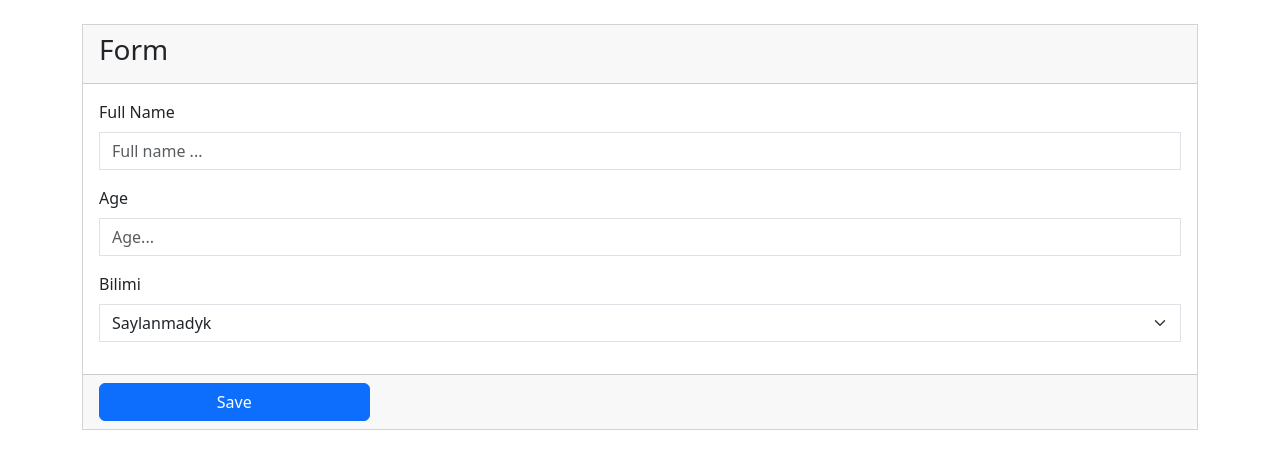
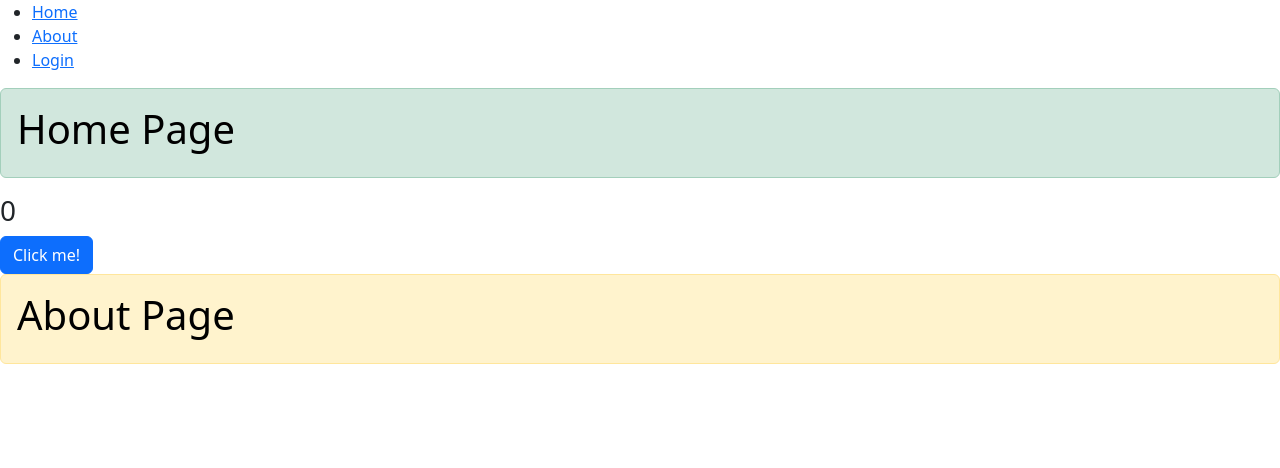
Before and after one commit to hudayberdipolat/react-lessons, a React (Create React App) app: page / in a window 1280 px wide. Shown: the top 468 px of the page. Built offline with nearby package versions, Linux system fonts and the light colour scheme.

Commit message:
react-router-dom + memo

```diff
--- a/package.json
+++ b/package.json
@@ -34,5 +34,8 @@
       "last 1 firefox version",
       "last 1 safari version"
     ]
+  },
+  "devDependencies": {
+    "react-router-dom": "^6.23.0"
   }
 }
--- /dev/null
+++ b/src/App.js
@@ -0,0 +1,25 @@
+import { BrowserRouter, Routes ,Route} from "react-router-dom";
+import Layout from "./pages/Layout";
+import Home from "./pages/Home";
+import About from "./pages/About";
+import Login from "./pages/Login";
+
+function App(){
+    return(
+        <>
+        <BrowserRouter>
+            <Routes>
+                <Route path="/" element={<Layout/>}>
+                        <Route index element={<Home/>}></Route>
+                        <Route path="about" element={<About/>}></Route>
+                </Route>
+                <Route path="/login" element={<Login/>}></Route>
+            </Routes>
+        </BrowserRouter>
+        </>
+
+    )
+}
+
+
+export default App;
--- a/src/index.js
+++ b/src/index.js
@@ -1,12 +1,13 @@
 import React from 'react';
 import ReactDOM from 'react-dom/client';
 import reportWebVitals from './reportWebVitals';
-import Ders5 from './components/Ders5';
+
+import App from './App';
 
 
 const root = ReactDOM.createRoot(document.getElementById('root'));
 root.render(
-    < Ders5 />
+    < App />
 );
 
 
--- /dev/null
+++ b/src/pages/About.js
@@ -0,0 +1,28 @@
+import { memo } from "react"
+
+const About = ({names}) => {
+    console.log("About Component render edildi!!!")
+    const today = new Date()
+    console.log("today-->", today.getMinutes())
+    return (
+        <>
+            <div className="alert alert-warning">
+                <h1 className="text-black">About Page</h1>
+            </div>
+            <div className="contianer">
+                <ul className="list-group">
+                    {
+                        names.map((val, index)=>{
+                            return (
+                                <li className="list-group-item" key={index}>{val}</li>
+                            )
+                        })
+                    }
+
+                </ul>
+            </div>
+        </>
+    )
+}
+
+export default memo(About);
--- /dev/null
+++ b/src/pages/Home.js
@@ -0,0 +1,27 @@
+import { useState } from "react";
+import About from "./About";
+
+const Home =()=>{
+     // eslint-disable-next-line
+    const [count, setCount] = useState(0)
+    // eslint-disable-next-line
+    const [names , setNames] = useState([])
+
+        const clickButton =()=>{
+            setCount(c=>c+1)
+        }
+
+    return (
+        <>
+            <div className="alert alert-success">
+                <h1 className="text-black">Home Page</h1>
+            </div>
+            <h3>{count}</h3>
+            <button className="btn btn-primary" onClick={clickButton}>Click me!</button>
+            <About names={names} />
+
+        </>
+    )
+}
+
+export default Home;
--- /dev/null
+++ b/src/pages/Layout.js
@@ -0,0 +1,25 @@
+import {Link, Outlet} from 'react-router-dom'
+const Layout =()=>{
+    return (
+        <>
+            <nav>
+                <ul>
+                    <li>
+                        <Link to="/">Home</Link>
+                    </li>
+                    <li>
+                        <Link to="/about">About</Link>
+                    </li>
+                    <li>
+                        <Link to="/login">Login</Link>
+                    </li>
+                </ul>
+            </nav>
+
+            <Outlet/>
+        </>
+    )
+}
+
+
+export default Layout;
--- /dev/null
+++ b/src/pages/Login.js
@@ -0,0 +1,11 @@
+import {Link} from 'react-router-dom'
+function Login(){
+    return (
+        <>
+            <h1>Login Page</h1>
+            <Link to="/">Home Page</Link>
+        </>
+    )
+}
+
+export default Login;
```
Also changed, not shown: src/components/Ders6.js (added), 1 other file (tests, documents, lock files or other folders).
